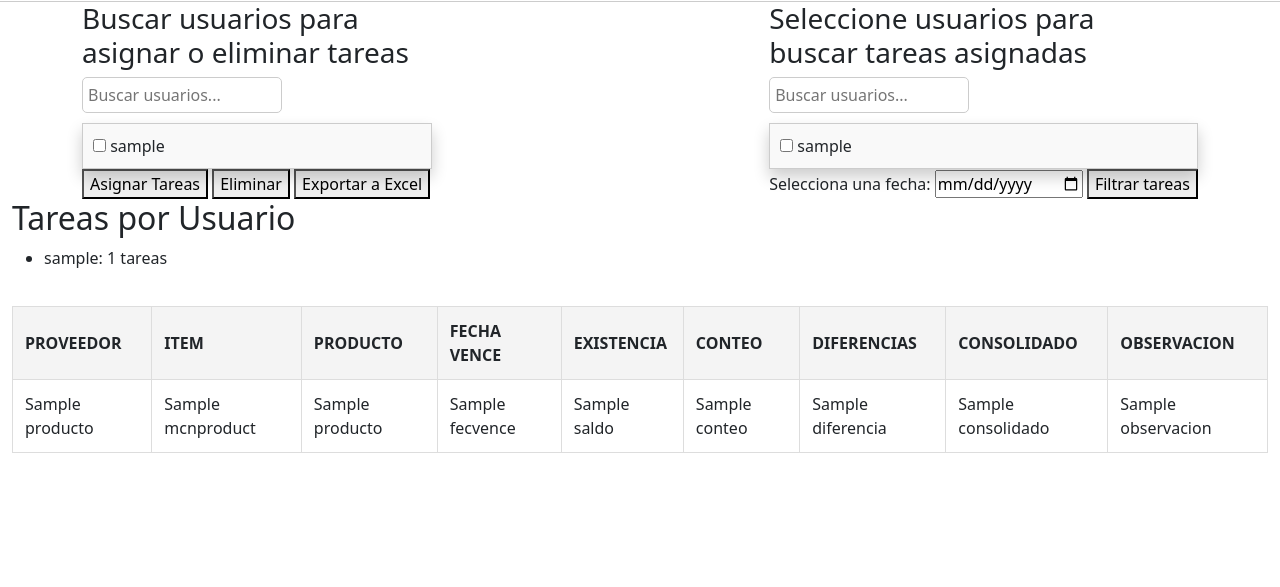
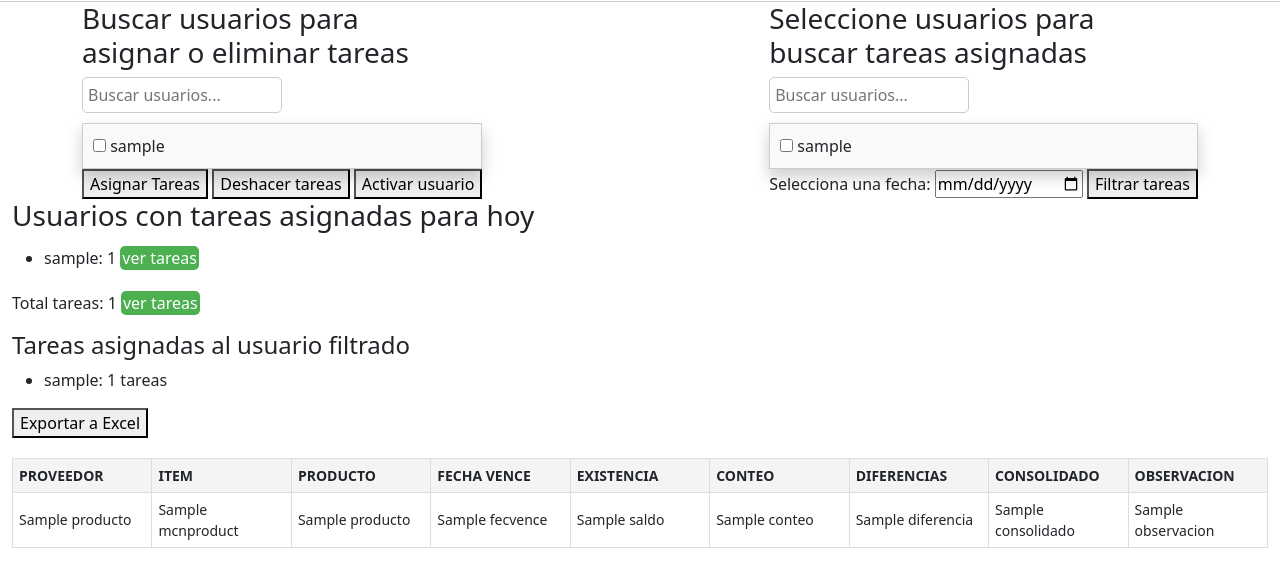
Before and after one commit to david-arce/herramientas-cogancevalle, a Django app: template conteoApp/templates/conteoApp/asignar_tareas.html in a window 1280 px wide. Shown: the part 69-656 px from the top of the page. Run offline with Django 5.2, Linux system fonts and the light colour scheme; tables that the repository leaves empty hold one stand-in row (values such as "Sample post"); the template is opened without the code that fills it: values that come from a table or form of the project are taken from there, most other values are stand-ins (such as "Sample title", 1, 10 or a date in 2020); some libraries are stand-ins or nearby versions.

Commit message:
se elimina requariments y sql3. activacion de tareas

```diff
--- a/conteoApp/models.py
+++ b/conteoApp/models.py
@@ -44,6 +44,7 @@ class Tarea(models.Model):
     observacion = models.TextField(null=True, blank=True)
     diferencia = models.IntegerField(null=True, blank=True)
     consolidado = models.FloatField(null=True, blank=True, default=0)
+    activo = models.BooleanField(default=True)
 
     class Meta:
         db_table = 'tarea'
--- a/conteoApp/static/conteoApp/css/conteoApp.css
+++ b/conteoApp/static/conteoApp/css/conteoApp.css
@@ -76,6 +76,16 @@
     background-color: #45a049;
 }
 
+/* Estilos para el botón de ver tareas */
+.button-view-task{
+    background-color: #4CAF50;
+    color: white;
+    border: none;
+    padding: 0px 2px;
+    border-radius: 5px;
+    cursor: pointer;
+    margin-top: 5px;
+}
 
 /* estilos para la tabla */
 .table-container {
@@ -87,12 +97,27 @@ table {
     width: 100%;
     table-layout: auto;
     margin: 20px 0;
+    border-collapse: collapse;
 }
 
 th, td {
-    padding: 12px;
+    padding: 6px;
     text-align: left;
     border: 1px solid #ddd;
+    font-size: 14px;
+    max-width: 100px;
+    word-wrap: break-word;
+}
+
+.input-conteo, .input-observacion{
+    width: auto;
+    max-width: 100%;
+    box-sizing: border-box;
+}
+
+.input-conteo{
+    width: 40px;
+    text-align: center;
 }
 
 th {
--- a/conteoApp/templates/conteoApp/asignar_tareas.html
+++ b/conteoApp/templates/conteoApp/asignar_tareas.html
@@ -20,8 +20,8 @@
                     {% endfor %}
                 </div>
             <button type="submit" name="assign_task">Asignar Tareas</button>
-            <button type="submit" name="delete_task">Eliminar</button>
-            <button type="submit" name="export_excel">Exportar a Excel</button>
+            <button type="submit" name="delete_task">Deshacer tareas</button>
+            <button type="submit" name="activate_task">Activar usuario</button>
         </div>
     </form>
 
@@ -38,9 +38,11 @@
                 <!-- Campo de selección de fecha -->
                 <label for="fecha_asignacion">Selecciona una fecha:</label>
                 <input type="date" id="fecha_asignacion" name="fecha_asignacion" required>
-            <button type="submit" name="filter_users">Filtrar tareas</button>
+            <button name="filter_users">Filtrar tareas</button>
         </div>
     </form>
+
+
 
     <!-- Modal de alerta personalizado -->
     <div id="customAlert" class="modal">
@@ -51,22 +53,41 @@
     </div>
 </div>
 
-{% if error_message %}
-<p style="color: red;">{{ error_message }}</p>
-{% endif %}
-
+<div>
+    <h3>Usuarios con tareas asignadas para hoy</h3>
+    <ul>
+        {% for usuario in usuarios_con_tareas %}
+        <form method="post">
+            <li>{{ usuario.usuario__username }}: {{ usuario.total_tareas}}
+                {%csrf_token%}
+                <input type="hidden" name="usuario_id" value="{{ usuario.usuario__id }}">
+                <button class="button-view-task" name="view_user_tasks">ver tareas</button>
+            </li>
+        </form>
+        {% endfor %}
+    </ul>
+    <form method="post">
+        {%csrf_token%}
+        <p>Total tareas: {{ total_tareas_hoy }}
+            <button class="button-view-task" name="view_all_tasks">ver tareas</button>
+        </p>
+    </form>
+</div>
 
 {% if tareas %}
+    {% if cant_tareas_por_usuario %}
+        <h4>Tareas asignadas al usuario filtrado</h4>
+        <ul>
+            {% for usuario in cant_tareas_por_usuario %}
+                <li>{{ usuario.usuario__username }}: {{ usuario.total_tareas }} tareas</li>
+            {% endfor %}
+        </ul>
+    {% endif %}
 
-{% if usuarios_con_tareas %}
-    <h2>Tareas por Usuario</h2>
-    <ul>
-        {% for usuario in usuarios_con_tareas %}
-            <li>{{ usuario.usuario__username }}: {{ usuario.total_tareas }} tareas</li>
-        {% endfor %}
-    </ul>
-{% endif %}
-
+<form method="post">
+    {% csrf_token %}
+    <button type="submit" name="export_excel">Exportar a Excel</button>
+</form>
 
 <!-- Tabla de Tareas -->
 <form method="post">
--- a/pronosticosWebApp/apps.py
+++ b/pronosticosWebApp/apps.py
@@ -4,5 +4,5 @@ class PronosticoswebappConfig(AppConfig):
     default_auto_field = 'django.db.models.BigAutoField'
     name = 'pronosticosWebApp'
 
-    # def ready(self):
-    #     import pronosticosWebApp.signals
+    def ready(self):
+        import pronosticosWebApp.signals
```
Also changed, not shown: conteoApp/templates/conteoApp/tareas_contador.html (+3 -22 lines), conteoApp/views.py (+65 -25 lines), requirements.txt (deleted, +0 -20 lines), conteoApp/migrations/0001_initial.py, db.sqlite3 (deleted).
